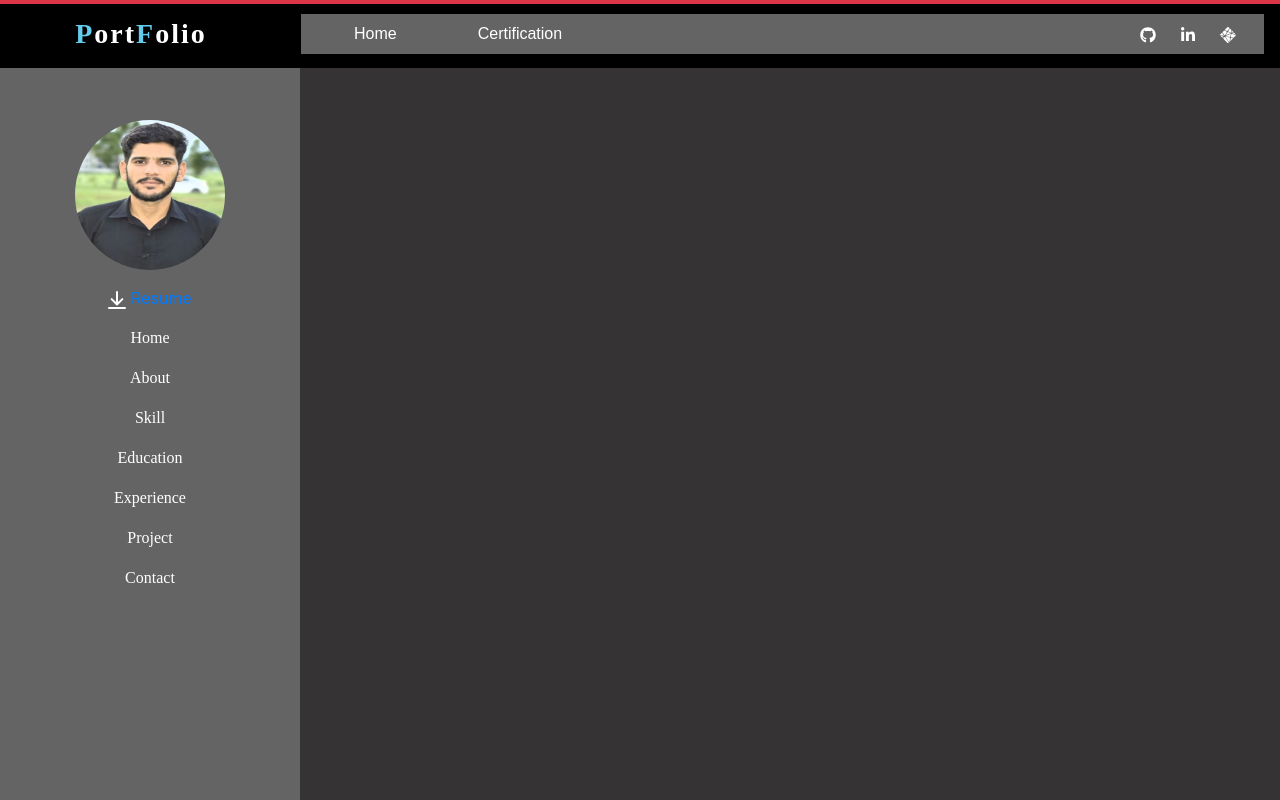
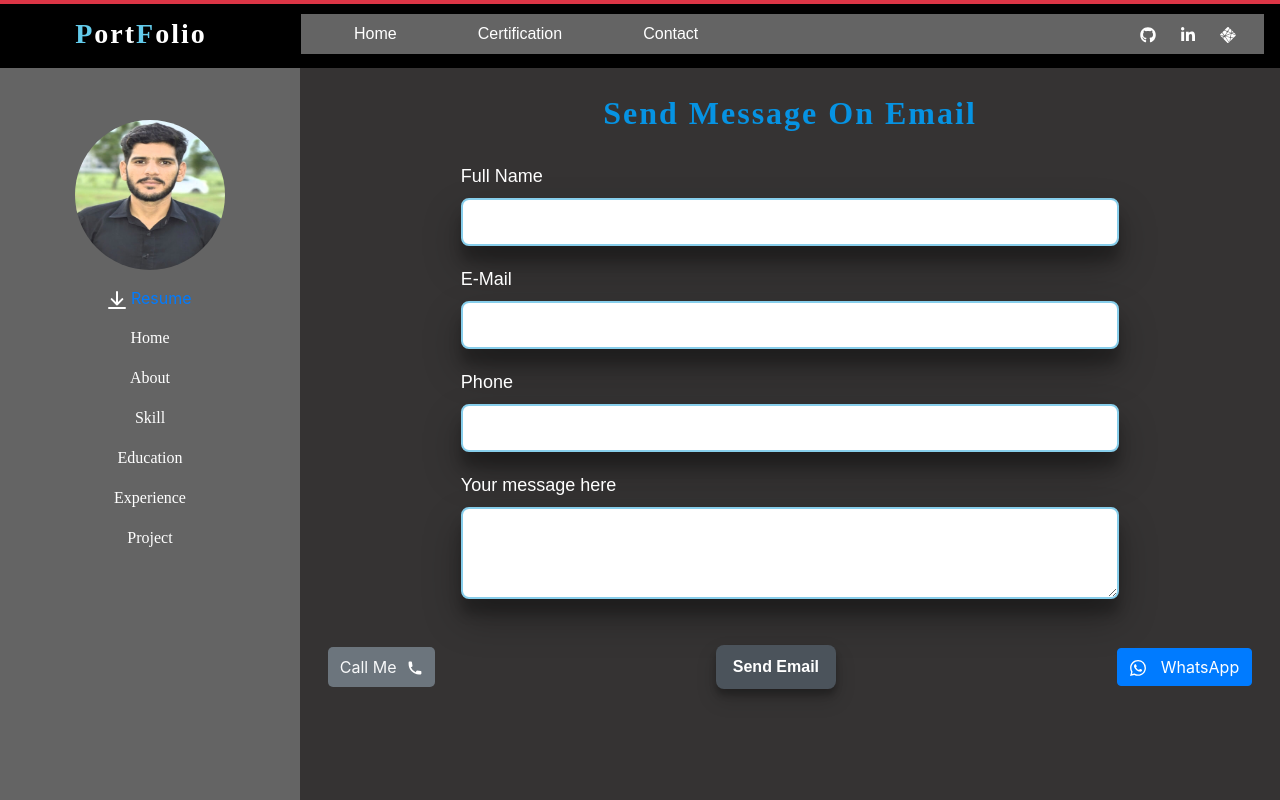
Before and after one commit to Mohsinalisyed/porfolio_custom, a React (Create React App) app: page /contact in a window 1280 px wide. Built offline with nearby package versions, Linux system fonts and the light colour scheme.

Commit message:
recommit improvemrnts

```diff
--- a/src/App.tsx
+++ b/src/App.tsx
@@ -5,8 +5,8 @@ import Download from "./Components/Download";
 import Header from "./Components/Header";
 import HeroSec from "./Components/Herosec";
 import { motion, useScroll } from "framer-motion";
-import Profile from "./Components/Profile";
 import { Spinner } from "react-activity";
+import Contact from "./Components/Contact";
 const Home = lazy(() => import('./Components/Home'));
 
 const App = () => {
@@ -29,7 +29,7 @@ const App = () => {
         <Routes>
           <Route path="/" element={<HeroSec />}></Route>
             <Route path="/certification" element={<Download />} />
-          <Route path="/profile" element={<Profile />} />
+          <Route path="/contact" element={<Contact />} />
         </Routes>
       </BrowserRouter>
     </div>
--- a/src/Components/Contact/index.tsx
+++ b/src/Components/Contact/index.tsx
@@ -96,12 +96,7 @@ const Contact = () => {
               label="Your message here"
               name="message"
             />
-             <Button strTitle="Send"  loading={loading}/>
-          </form>
-
-        </div>
-
-        <div className="sec-contact">
+            <div className="wrap-btn">
               <div className="sec-call">
                 <button className="cal-sec bg-secondary ">
                   <a href="tel:+923085153201" className="text-light">
@@ -112,11 +107,15 @@ const Contact = () => {
                   </a>
                 </button>
               </div>
+              <Button strTitle="Send Email" loading={loading} />
               <div className="whasts-sec">
                 <ModalComp buttonLabel="WhatsApp">
                   <WhatsMsg />
                 </ModalComp>
               </div>
+            </div>
+          </form>
+
         </div>
       </div>
 
--- a/src/Components/Contact/style.scss
+++ b/src/Components/Contact/style.scss
@@ -1,12 +1,37 @@
 .main-contact{
+    margin-left: 300px;
+
+      @media only screen and (max-width: 768px) {
+        margin-left: 0px;
+      }
     .contact{
         width: 98%;
         margin: 0px auto;
         padding: 30px 10px;
         max-width: 1440px;
     }
+
     .contact-feild{
       padding-bottom: 30px;
+        .wrap-btn {
+          display: flex;
+          align-items: center;
+          padding: 0 8px;
+          @media only screen and (max-width: 600px) {
+            flex-direction: column;
+            }
+          }
+          .sec-call{
+            @media only screen and (max-width: 600px) {
+              width:100%
+              }
+          }
+                    .whasts-sec{
+@media only screen and (max-width: 600px) {
+    width: 100%
+  }
+                    }
+
     }
    .sec-contact{
  display: flex;
@@ -18,6 +43,9 @@
     border-radius: 5px;
     color: white;
    padding: 8px 12px;
+    @media only screen and (max-width: 600px) {
+        width: 100%
+      }
 
    }
    .cal-sec span{
--- a/src/Components/Header/index.tsx
+++ b/src/Components/Header/index.tsx
@@ -35,19 +35,15 @@ const Header = () => {
                     Home
                   </NavLink>
                 </li>
-                {/* <li className="nav-item">
-                  <a
-                    className="nav-link"
-                    href="###"
-                    onClick={() => navigate("/profile")}
-                  >
-                    Profile
-                  </a>
-                </li> */}
                 <li className="nav-item">
                   <NavLink to="/certification" className="nav-link">
                     Certification
                   </NavLink>
+                  </li>
+                  <li className="nav-item">
+                    <NavLink to="/contact" className="nav-link">
+                      Contact
+                    </NavLink>
                 </li>
               </ul>
          </div >
--- a/src/Components/Home.tsx
+++ b/src/Components/Home.tsx
@@ -1,15 +1,40 @@
 import React from "react";
-import { Link as ScrollLink } from "react-scroll";
+import { Link as ScrollLink, scroller } from "react-scroll";
+import { useNavigate, useLocation } from "react-router-dom";
 import DownloadIcon from "./DownloadIcon";
 
 const Home = () => {
+  const navigate = useNavigate();
+  const location = useLocation();
+
+  const handleNavigateAndScroll = (section:any) => {
+    if (location.pathname !== "/") {
+      navigate("/", { replace: true });
+      setTimeout(() => {
+        scroller.scrollTo(section, {
+          duration: 500,
+          delay: 0,
+          smooth: "easeInOutQuart",
+          offset: -75,
+        });
+      }, 0);
+    } else {
+      scroller.scrollTo(section, {
+        duration: 500,
+        delay: 0,
+        smooth: "easeInOutQuart",
+        offset: -75,
+      });
+    }
+  };
+
   return (
     <>
       <div className="text-center my-3">
-      <a href="/img/CV.pdf" download>
-        <DownloadIcon/> Resume
+        <a href="/img/CV.pdf" download>
+          <DownloadIcon /> Resume
         </a>
-        </div>
+      </div>
       <div id="navigation">
         <div className="text-center my-3">
           <ScrollLink
@@ -18,6 +43,7 @@ const Home = () => {
             smooth={true}
             offset={-75}
             duration={500}
+            onClick={() => handleNavigateAndScroll("main")}
           >
             Home
           </ScrollLink>
@@ -29,6 +55,7 @@ const Home = () => {
             smooth={true}
             offset={-75}
             duration={500}
+            onClick={() => handleNavigateAndScroll("about")}
           >
             About
           </ScrollLink>
@@ -40,6 +67,7 @@ const Home = () => {
             smooth={true}
             offset={-75}
             duration={500}
+            onClick={() => handleNavigateAndScroll("skill")}
           >
             Skill
           </ScrollLink>
@@ -51,6 +79,7 @@ const Home = () => {
             smooth={true}
             offset={-75}
             duration={500}
+            onClick={() => handleNavigateAndScroll("edu")}
           >
             Education
           </ScrollLink>
@@ -62,6 +91,7 @@ const Home = () => {
             smooth={true}
             offset={-75}
             duration={500}
+            onClick={() => handleNavigateAndScroll("exp")}
           >
             Experience
           </ScrollLink>
@@ -73,23 +103,14 @@ const Home = () => {
             smooth={true}
             offset={-75}
             duration={500}
+            onClick={() => handleNavigateAndScroll("proj")}
           >
             Project
-          </ScrollLink>
-        </div>
-        <div className="text-center my-3">
-          <ScrollLink
-            to="contact"
-            spy={true}
-            smooth={true}
-            offset={-75}
-            duration={500}
-          >
-            Contact
           </ScrollLink>
         </div>
       </div>
     </>
   );
 };
+
 export default Home;
--- a/src/Components/Modal/index.tsx
+++ b/src/Components/Modal/index.tsx
@@ -9,7 +9,7 @@ const ModalComp = (props:any) => {
 
   return (
     <div>
-      <Button color="primary" onClick={toggle}>
+      <Button color="primary" onClick={toggle} className="whats-app-btn">
         <span className="whats-app-icon"><SiWhatsapp/></span>  {props.buttonLabel}
       </Button>
       <Modal
--- a/src/Components/Modal/style.scss
+++ b/src/Components/Modal/style.scss
@@ -6,3 +6,8 @@
     padding-right: 10px;
 
 }
+.whats-app-btn{
+    @media only screen and (max-width: 600px) {
+            width: 100%
+        }
+}
--- a/src/Components/ReuseComp/style.scss
+++ b/src/Components/ReuseComp/style.scss
@@ -7,13 +7,15 @@
     max-width: 220px;
     margin:20px auto;
     color: #4B535B;
+    display: flex;
+    justify-content: center;
 }
 .input-feild{
     width: 100%;
     padding: 10px;
     border: 2px solid skyblue;
     padding:10px 20px;
-    border-radius: 25px;
+    border-radius: 8px;
     font-family: "Assistant", sans-serif;
   font-family: "Rajdhani", sans-serif;
   box-shadow: rgba(0, 0, 0, 0.3) 0px 19px 38px, rgba(0, 0, 0, 0.22) 0px 15px 12px;
@@ -31,7 +33,7 @@
     width: 100%;
     padding: 20px;
     border: 2px solid skyblue;
-    border-radius: 25px;
+    border-radius: 8px;
     font-family: "Assistant", sans-serif;
   font-family: "Rajdhani", sans-serif;
   box-shadow: rgba(0, 0, 0, 0.3) 0px 19px 38px, rgba(0, 0, 0, 0.22) 0px 15px 12px;
@@ -39,19 +41,24 @@
 .btn-comp{
 
     width: 100%;
+    max-width: 120px;
     padding: 10px;
     border: 0;
     display: flex;
     margin: 0px 10px;
     justify-content: center;
     text-align: center;
-    border-radius: 25px;
+    border-radius: 8px;
     color: #fff;
     font-weight: bold;
     background-color: #4B535B;
     font-family: "Assistant", sans-serif;
    font-family: "Rajdhani", sans-serif;
    box-shadow: rgba(0, 0, 0, 0.19) 0px 10px 20px, rgba(0, 0, 0, 0.23) 0px 6px 6px;
+    @media only screen and (max-width: 600px) {
+            max-width: 100%;
+            margin:0
+        }
 }
 .table{
 border-collapse: collapse;
@@ -62,7 +69,8 @@ border-collapse: collapse;
 
 @media only screen and (max-width:600px){
     .feild-sec,.from-btn{
-        width: 80%;
+        width: 100%;
+            max-width: 100%;
 
     }
 
```
Lines whose indentation alone changed are shown as unchanged.
